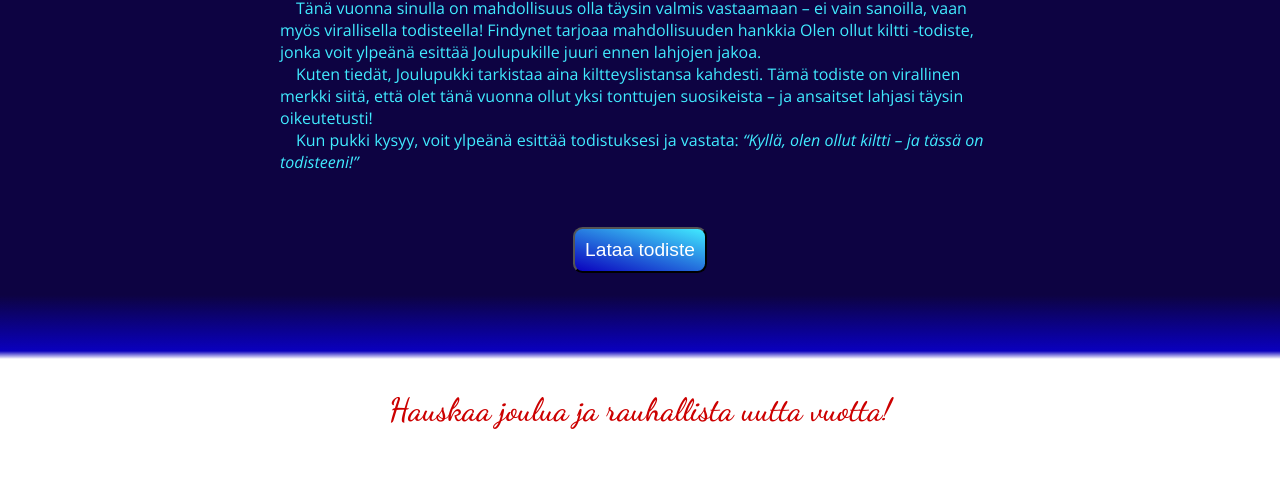
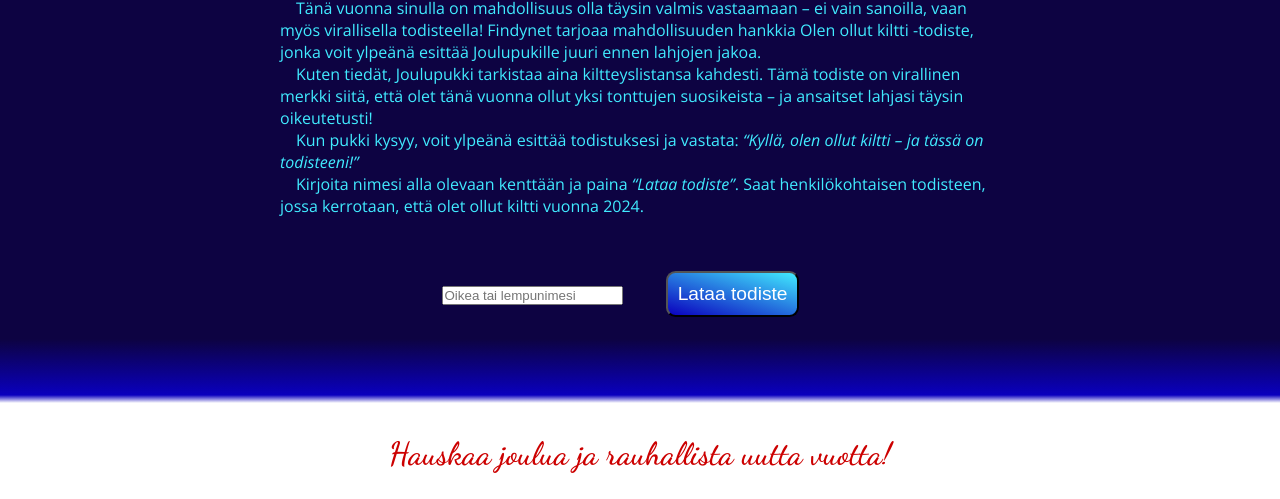
Before and after one commit to FindyFi/kiltteystodiste, a website: page node-app/public/index.html in a window 1280 px wide. Shown: the part 553-1052 px from the top of the page. Before the commit the page ends 1008 px from the top, so only its background shows below. Drawn offline with nearby package versions, Linux system fonts and the light colour scheme.

Commit message:
added support for name

```diff
--- a/node-app/public/index.html
+++ b/node-app/public/index.html
@@ -31,7 +31,9 @@
             <p>Tänä vuonna sinulla on mahdollisuus olla täysin valmis vastaamaan – ei vain sanoilla, vaan myös virallisella todisteella! Findynet tarjoaa mahdollisuuden hankkia Olen ollut kiltti -todiste, jonka voit ylpeänä esittää Joulupukille juuri ennen lahjojen jakoa.</p>
             <p>Kuten tiedät, Joulupukki tarkistaa aina kiltteyslistansa kahdesti. Tämä todiste on virallinen merkki siitä, että olet tänä vuonna ollut yksi tonttujen suosikeista – ja ansaitset lahjasi täysin oikeutetusti!</p>
             <p>Kun pukki kysyy, voit ylpeänä esittää todistuksesi ja vastata: <q>Kyllä, olen ollut kiltti – ja tässä on todisteeni!</q></p>
+            <p>Kirjoita nimesi alla olevaan kenttään ja paina <q>Lataa todiste</q>. Saat henkilökohtaisen todisteen, jossa kerrotaan, että olet ollut kiltti vuonna 2024.</p>
         </div>
+        <input type="text" name="nimi" placeholder="Oikea tai lempunimesi"/>
         <button type="button" id="lataa">Lataa todiste</button>
         <footer>
             <p>Hauskaa joulua ja rauhallista uutta vuotta!</p>
```
